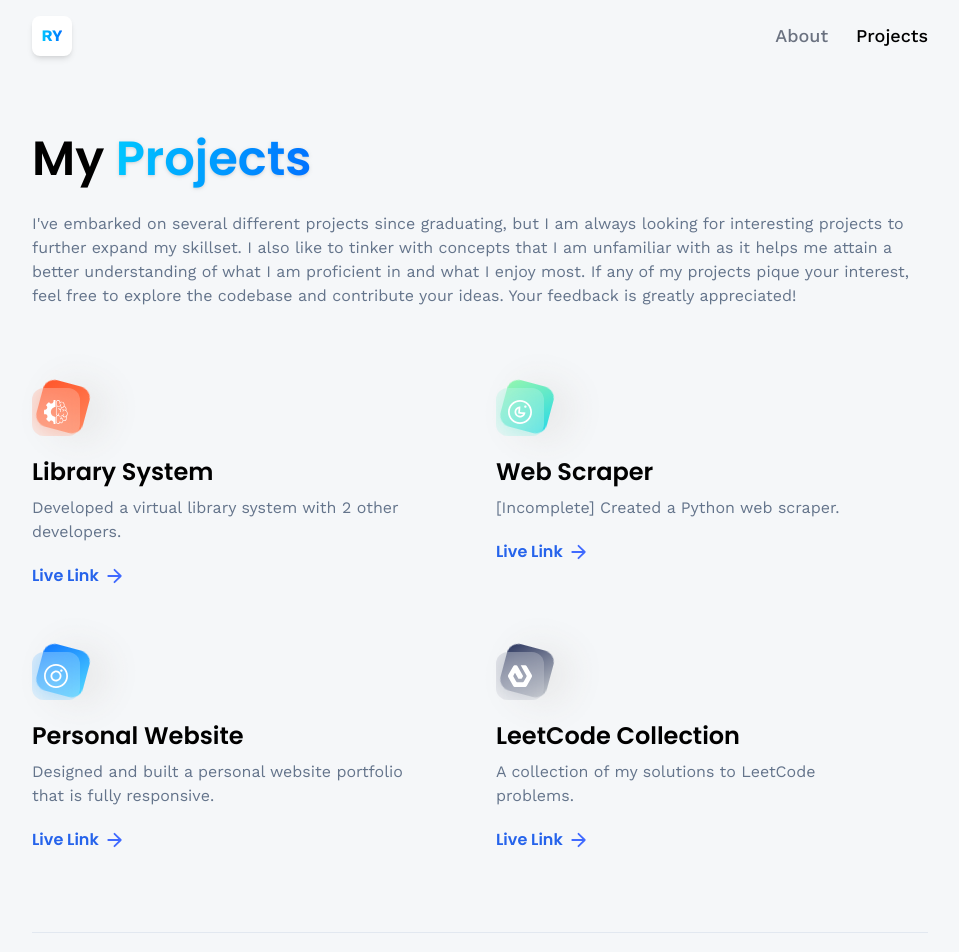
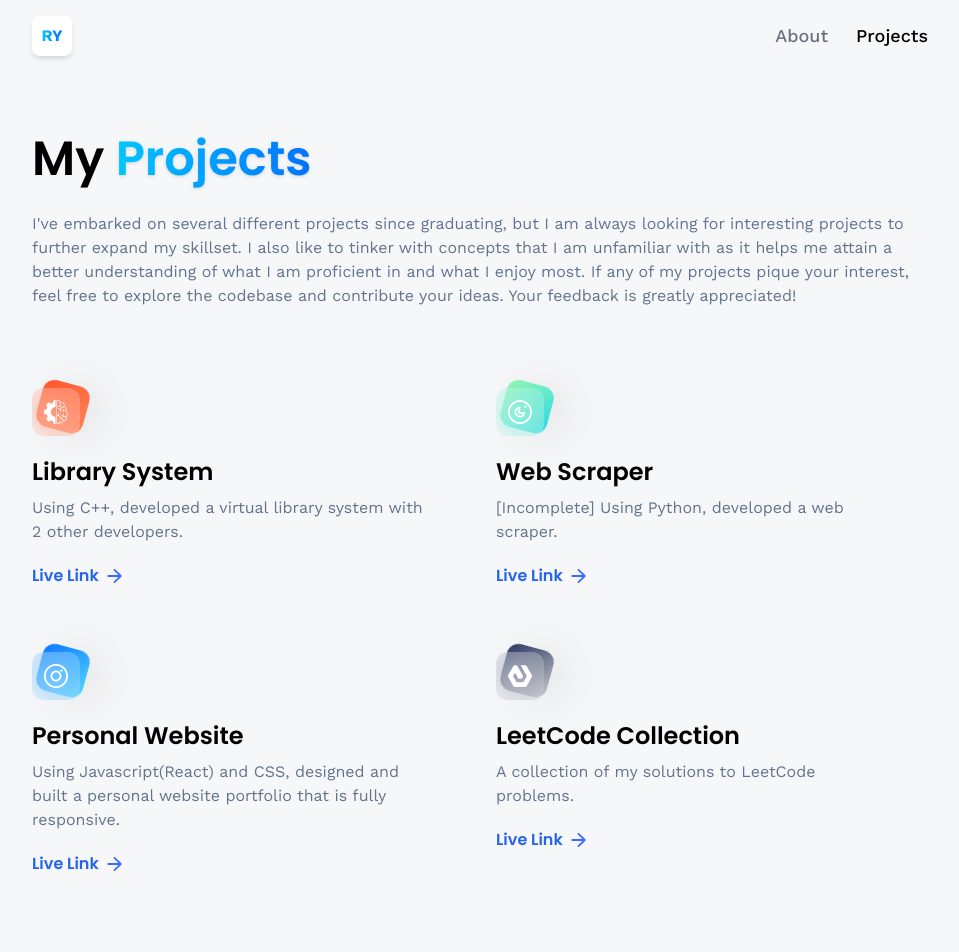
Before and after one commit to raymyun/Personal-Website, a React (Vite) app: page /projects in a window 1280 px wide. Shown: the top 952 px of the page, without its empty margins (160-1119 px from the left). Built offline with nearby package versions, Linux system fonts and the light colour scheme.

Commit message:
Minor changes and optimizations
Content fills the screen in a more appropriate manner, and minor updates to project descriptions.

```diff
--- a/src/constants/index.js
+++ b/src/constants/index.js
@@ -178,21 +178,21 @@ export const projects = [
         iconUrl: summiz,
         theme: 'btn-back-red',
         name: 'Library System',
-        description: 'Developed a virtual library system with 2 other developers.',
+        description: 'Using C++, developed a virtual library system with 2 other developers.',
         link: 'https://github.com/raymyun/Library-System',
     },
     {
         iconUrl: threads,
         theme: 'btn-back-green',
         name: 'Web Scraper',
-        description: '[Incomplete] Created a Python web scraper.',
+        description: '[Incomplete] Using Python, developed a web scraper.',
         link: 'https://github.com/raymyun/Web-Scraper',
     },
     {
         iconUrl: snapgram,
         theme: 'btn-back-blue',
         name: 'Personal Website',
-        description: 'Designed and built a personal website portfolio that is fully responsive.',
+        description: 'Using Javascript(React) and CSS, designed and built a personal website portfolio that is fully responsive.',
         link: 'https://github.com/raymyun/Personal-Website',
     },
     {
--- a/src/pages/Contact.jsx
+++ b/src/pages/Contact.jsx
@@ -63,7 +63,7 @@ const Contact = () => {
   const handleBlur = () => setCurrentAnimation('idle');
 
   return (
-    <section className="relative flex lg:flex-row flex-col max-container">
+    <section className="relative flex lg:flex-row flex-col max-container min-h-[100vh]">
       {alert.show && <Alert {...alert} />}
 
       <div className="flex-1 min-w-[50%] flex flex-col">
```
